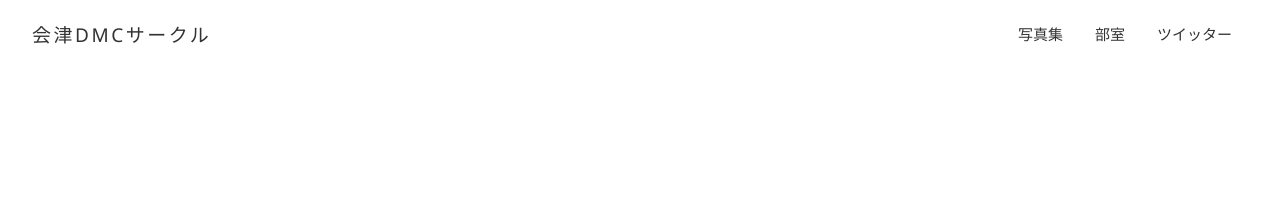
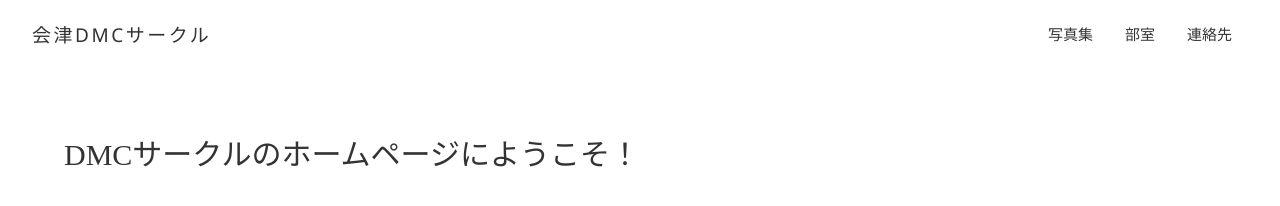
Before and after one commit to jumang4423/aizuDMC, a Gatsby site: page / in a window 1280 px wide. Built offline with nearby package versions, Linux system fonts and the light colour scheme; Gatsby itself is replaced by a stand-in of ours.

Commit message:
hanyo fuck

```diff
--- a/src/components/HeaderThings.tsx
+++ b/src/components/HeaderThings.tsx
@@ -16,8 +16,8 @@ const HeaderThings: React.FC<Props> = () => {
             <Link to="/room">
                 <HeaderButton Name="部室" />
             </Link>
-            <Link to="/twitter">
-                <HeaderButton Name="ツイッター" />
+            <Link to="/contact">
+                <HeaderButton Name="連絡先" />
             </Link>
 
         </div>
--- a/src/components/Main.tsx
+++ b/src/components/Main.tsx
@@ -1,12 +1,18 @@
 import React from 'react';
-import "@/styles/component/Header.scss";
+import "@/styles/component/MDArea.scss";
 
 interface Props {
 }
 
 const Main: React.FC<Props> = () => {
+    console.log("unko");
+
     return (
-        <></>
+        <div className="MDArea">
+            <h1 >
+                DMCサークルのホームページにようこそ！
+            </h1>
+        </div>
     )
 }
 
--- a/src/layouts/MainPage.tsx
+++ b/src/layouts/MainPage.tsx
@@ -1,5 +1,6 @@
 import React from 'react';
 import { useLocation } from "@reach/router"
+import Main from "@/components/Main"
 import "@/styles/layout/MainPage.scss";
 
 //basically this <Apps /> for only jsx components
@@ -7,16 +8,16 @@ const MainPage: React.FC<any> = () => {
 
     //get page from useLocation
     const path: string = useLocation().pathname
-    let PageName: string = ""
-    if (path === "/") PageName = "MainPage"
-    else if (path === "/projects") PageName = "Projects"
-    else if (path === "/about") PageName = "About"
-    else if (path === "/backwash") PageName = "Backwash"
-    else PageName = "404"
+    let page: string = ""
+    if (path === "/") page = 'Main'
+    else if (path === "/pictures") page = "Pictures"
+    else if (path === "/room") page = "Room"
+    else if (path === "/twitter") page = "Twitter"
+    else page = "404"
 
     return (
         <>
-
+            {page === 'Main' && <Main />}
         </>
     );
 };
--- a/src/styles/component/MDArea.scss
+++ b/src/styles/component/MDArea.scss
@@ -2,7 +2,7 @@
     width: 90vw;
     margin: 140px 5vw;;
     background: #ffffff;
-    box-shadow: -2px -2px 2px rgba(240, 240, 243, 0.42), 2px 2px 2px rgba(0, 0, 0, 0.13);
+    // box-shadow: -2px -2px 2px rgba(240, 240, 243, 0.42), 2px 2px 2px rgba(0, 0, 0, 0.13);
     opacity: 0;
     border-radius: 48px;
     cursor: pointer;
@@ -12,16 +12,20 @@
     animation-timing-function: ease-out;
     animation-fill-mode: forwards;
     backdrop-filter: blur(3px);
+
+    h1 {
+        font-size: 30px;
+    }
 }
 
 @keyframes huwa_window {
     0% {
-        box-shadow: -2px -2px 2px rgba(240, 240, 243, 0.42), 2px 2px 2px rgba(0, 0, 0, 0.13);
+        // box-shadow: -2px -2px 2px rgba(240, 240, 243, 0.42), 2px 2px 2px rgba(0, 0, 0, 0.13);
         opacity: 0.1;
         filter: blur(5px);
     }
     100% {
-        box-shadow: -10px -10px 34px rgba(240, 240, 243, 0.712), 10px 10px 34px rgba(0, 0, 0, 0.151);
+        // box-shadow: -10px -10px 34px rgba(240, 240, 243, 0.712), 10px 10px 34px rgba(0, 0, 0, 0.151);
         opacity: 0.8;
         filter: blur(0px);
     }
```
Also changed, not shown: src/components/Contact.tsx (added), src/components/Twitter.tsx (deleted).
